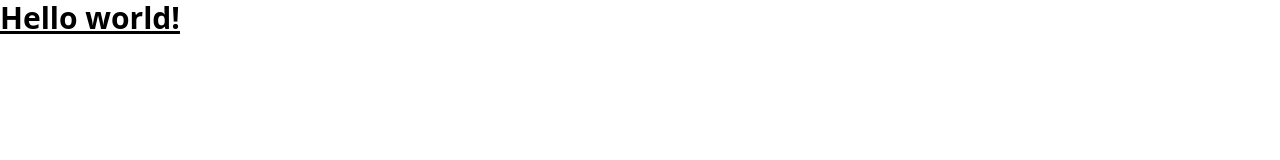
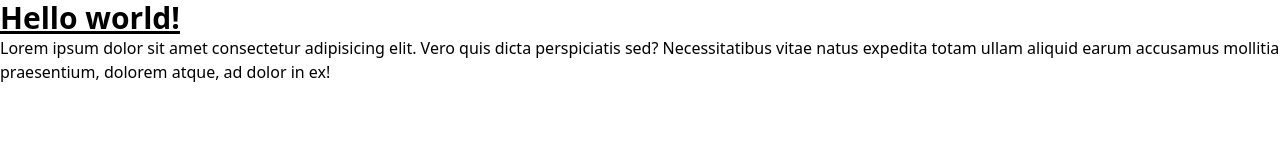
Before and after one commit to bsadi1311-rgb/day13, a website: page src/index.html in a window 1280 px wide. Drawn offline with nearby package versions, Linux system fonts and the light colour scheme; files that its build step writes are made by us from their sources.

Commit message:
yagon text

```diff
--- a/src/index.html
+++ b/src/index.html
@@ -1,13 +1,18 @@
 <!doctype html>
 <html>
+
 <head>
     <meta charset="UTF-8">
     <meta name="viewport" content="width=device-width, initial-scale=1.0">
     <link href="./output.css" rel="stylesheet">
 </head>
+
 <body>
     <h1 class="text-3xl font-bold underline">
         Hello world!
     </h1>
+    <p>Lorem ipsum dolor sit amet consectetur adipisicing elit. Vero quis dicta perspiciatis sed? Necessitatibus vitae
+        natus expedita totam ullam aliquid earum accusamus mollitia praesentium, dolorem atque, ad dolor in ex!</p>
 </body>
+
 </html>
```
Lines whose indentation alone changed are shown as unchanged.
